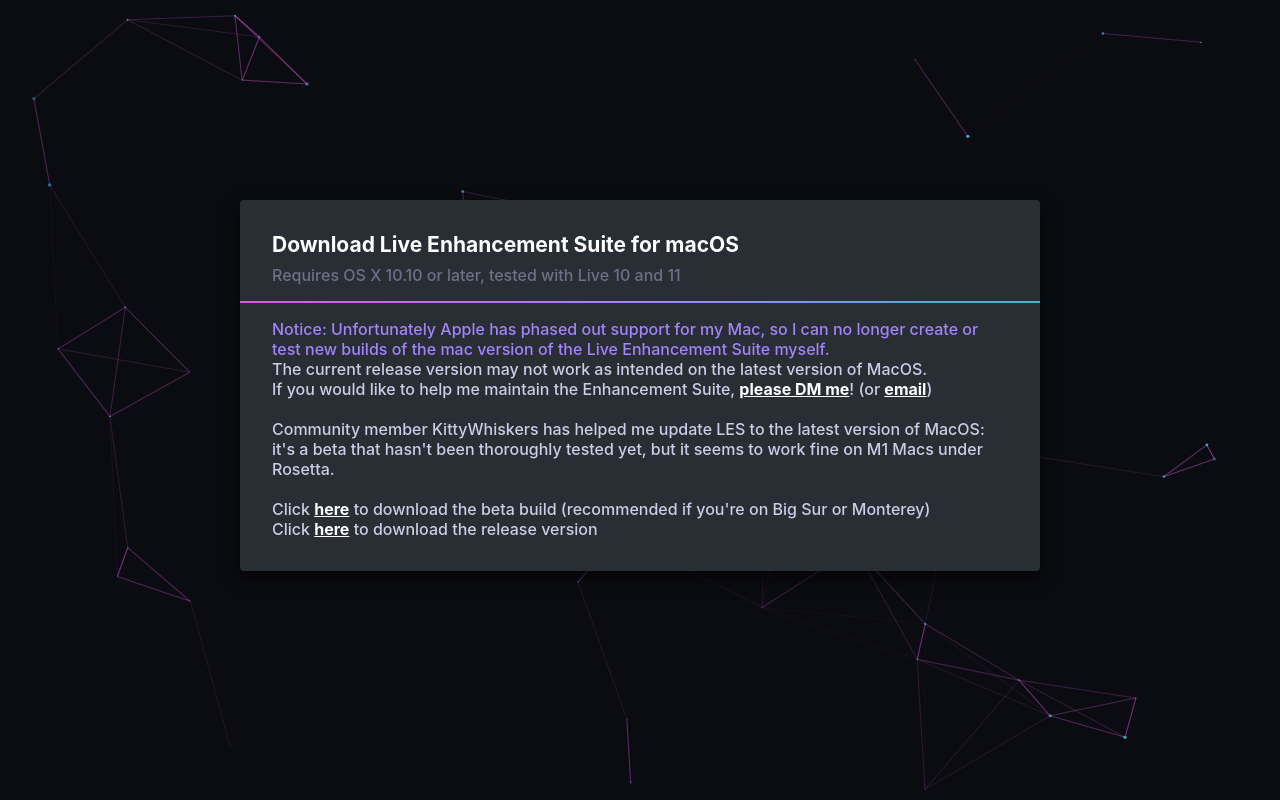
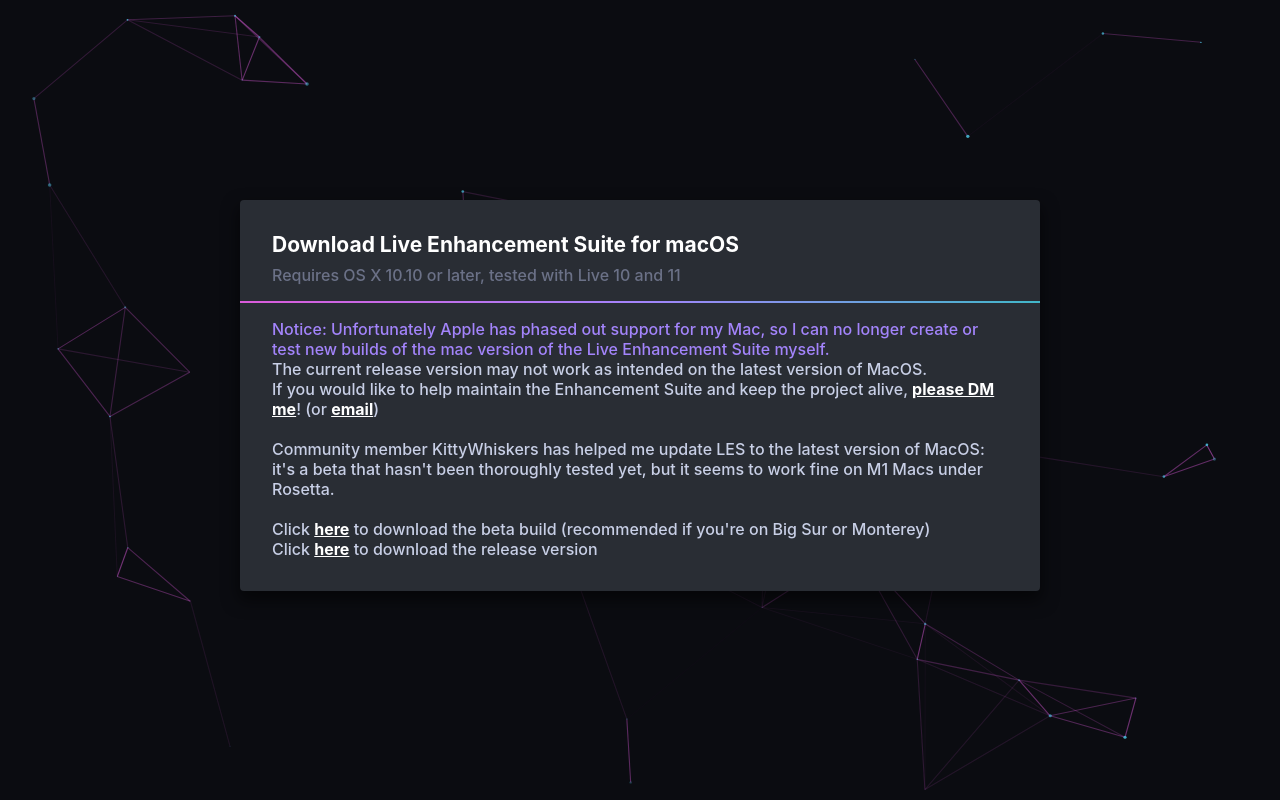
Before and after one commit to LiveEnhancementSuite/LESwebsite, a website built with Parcel: page download-mac.html in a window 1280 px wide. Built offline with nearby package versions, Linux system fonts and the light colour scheme; a web font is replaced by a local one.

Commit message:
Update download-mac.html

```diff
--- a/download-mac.html
+++ b/download-mac.html
@@ -19,7 +19,7 @@
         <hr>
 		<p class="card-text" style="color:#a384fb">Notice: Unfortunately Apple has phased out support for my Mac, so I can no longer create or test new builds of the mac version of the Live Enhancement Suite myself.</p>
 		<p class="card-text">The current release version may not work as intended on the latest version of MacOS.</p>
-		<p class="card-text">If you would like to help me maintain the Enhancement Suite, <a href=https://twitter.com/InvertedSilence style="text-decoration: underline; font-weight: bold;">please DM me</a>! (or <a href=mailto:yo@invertedsilence.com style="text-decoration: underline; font-weight: bold;">email</a>)</p>
+		<p class="card-text">If you would like to help maintain the Enhancement Suite and keep the project alive, <a href=https://twitter.com/InvertedSilence style="text-decoration: underline; font-weight: bold;">please DM me</a>! (or <a href=mailto:yo@invertedsilence.com style="text-decoration: underline; font-weight: bold;">email</a>)</p>
 		<br>
 		<p class="card-text">Community member KittyWhiskers has helped me update LES to the latest version of MacOS: it's a beta that hasn't been thoroughly tested yet, but it seems to work fine on M1 Macs under Rosetta.</p>
 		<br>
```
